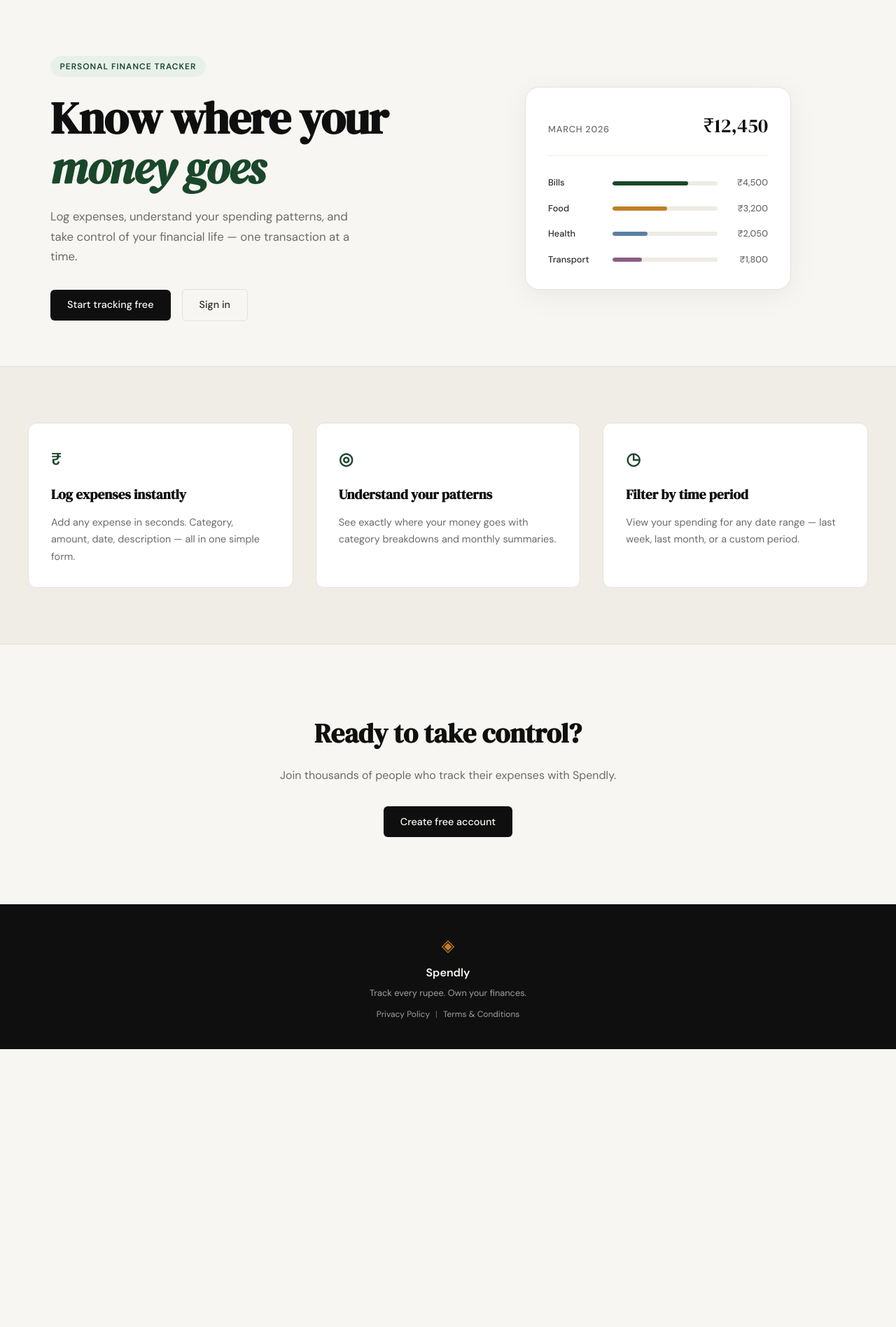
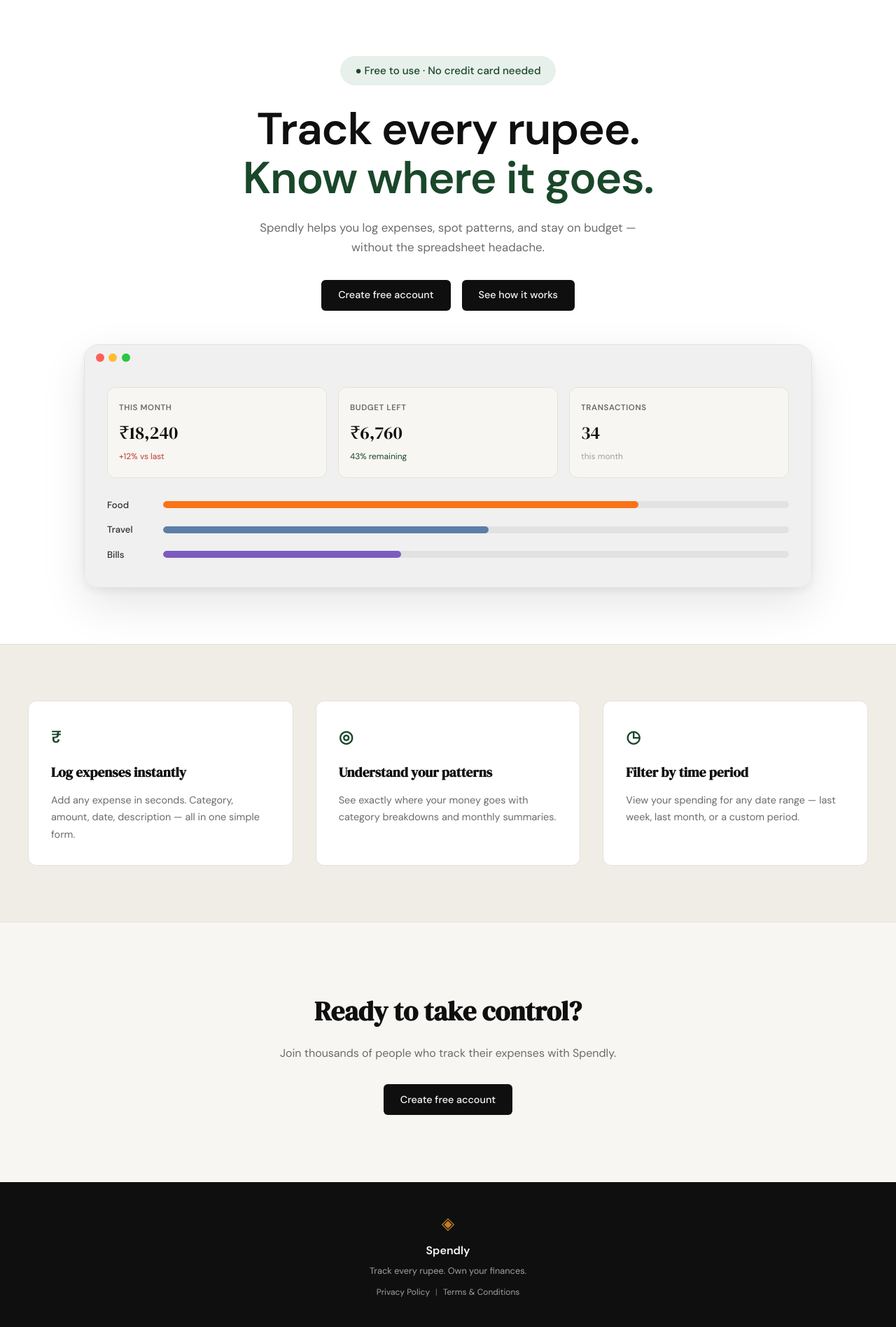
Before and after one commit to mehersaqib931/spendly, a Flask app: page / in a window 1280 px wide. Shown: the part 61-1957 px from the top of the page at 70% size. Before the commit the page ends 1560 px from the top, so only its background shows below. Run offline with Flask 3, Linux system fonts and the light colour scheme.

Commit message:
Redesign hero section with centered layout and dashboard mockup
- Replace two-column hero with centered single-column layout
- Add macOS-style dashboard preview card with stat cards and progress bars
- Hero background white, sans-serif headline, larger badge pill
- Dashboard card background #f0f0f0, wider with more internal padding
- Food bar updated to bright orange #f97316
- Add Privacy Policy and Terms & Conditions footer links and pages

Co-Authored-By: Claude Sonnet 4.6 <noreply@anthropic.com>

```diff
--- a/static/css/style.css
+++ b/static/css/style.css
@@ -124,31 +124,33 @@ a { color: inherit; text-decoration: none; }
 /* ------------------------------------------------------------------ */
 
 .hero {
-    padding: 5rem 2rem 4rem;
-    display: grid;
-    grid-template-columns: 1fr 1fr;
-    gap: 4rem;
-    align-items: center;
-    max-width: var(--max-width);
-    margin: 0 auto;
+    padding: 5rem 2rem 5rem;
+    text-align: center;
+    background: #ffffff;
+}
+
+.hero-content {
+    max-width: 600px;
+    margin: 0 auto 3rem;
 }
 
 .hero-badge {
-    display: inline-block;
+    display: inline-flex;
+    align-items: center;
+    gap: 0.5rem;
     background: var(--accent-light);
     color: var(--accent);
-    font-size: 0.75rem;
-    font-weight: 600;
-    letter-spacing: 0.08em;
-    text-transform: uppercase;
-    padding: 0.35rem 0.85rem;
+    font-size: 0.95rem;
+    font-weight: 500;
+    padding: 0.55rem 1.35rem;
     border-radius: 999px;
-    margin-bottom: 1.5rem;
+    margin-bottom: 1.75rem;
 }
 
 .hero-title {
-    font-family: var(--font-display);
-    font-size: clamp(2.5rem, 5vw, 4rem);
+    font-family: var(--font-body);
+    font-size: clamp(2.5rem, 6vw, 4rem);
+    font-weight: 700;
     line-height: 1.1;
     letter-spacing: -0.02em;
     color: var(--ink);
@@ -156,7 +158,7 @@ a { color: inherit; text-decoration: none; }
 }
 
 .hero-title em {
-    font-style: italic;
+    font-style: normal;
     color: var(--accent);
 }
 
@@ -164,7 +166,6 @@ a { color: inherit; text-decoration: none; }
     font-size: 1.05rem;
     color: var(--ink-muted);
     line-height: 1.7;
-    max-width: 460px;
     margin-bottom: 2rem;
 }
 
@@ -172,6 +173,14 @@ a { color: inherit; text-decoration: none; }
     display: flex;
     gap: 1rem;
     align-items: center;
+    justify-content: center;
+    flex-wrap: wrap;
+}
+
+.hero-mockup {
+    width: 100%;
+    max-width: 1040px;
+    margin: 0 auto;
 }
 
 /* ------------------------------------------------------------------ */
@@ -592,23 +601,165 @@ a { color: inherit; text-decoration: none; }
 }
 
 /* ------------------------------------------------------------------ */
+/* Dashboard preview (macOS window mockup)                            */
+/* ------------------------------------------------------------------ */
+
+.preview-section {
+    padding: 5rem 2rem;
+    background: var(--paper);
+    text-align: center;
+}
+
+.preview-inner {
+    max-width: 800px;
+    margin: 0 auto;
+}
+
+.preview-eyebrow {
+    font-size: 0.75rem;
+    font-weight: 600;
+    letter-spacing: 0.08em;
+    text-transform: uppercase;
+    color: var(--ink-muted);
+    margin-bottom: 2rem;
+}
+
+.macos-window {
+    border-radius: var(--radius-lg);
+    border: 1px solid var(--border);
+    box-shadow: 0 24px 64px rgba(0,0,0,0.1), 0 4px 12px rgba(0,0,0,0.06);
+    overflow: hidden;
+    text-align: left;
+}
+
+.macos-titlebar {
+    background: #f0f0f0;
+    padding: 0.75rem 1rem 0.5rem;
+    display: flex;
+    align-items: center;
+}
+
+.macos-dots { display: flex; gap: 0.4rem; }
+
+.macos-dot {
+    width: 12px;
+    height: 12px;
+    border-radius: 50%;
+    flex-shrink: 0;
+}
+
+.macos-dot-red    { background: #ff5f57; }
+.macos-dot-yellow { background: #ffbd2e; }
+.macos-dot-green  { background: #28c840; }
+
+.macos-window-title {
+    flex: 1;
+    text-align: center;
+    font-size: 0.8rem;
+    font-weight: 500;
+    color: var(--ink-muted);
+    padding-right: 52px; /* offset for dots so title is visually centred */
+}
+
+.macos-body {
+    background: #f0f0f0;
+    padding: 1.75rem 2rem 2.25rem;
+}
+
+.dash-stats {
+    display: grid;
+    grid-template-columns: repeat(3, 1fr);
+    gap: 1rem;
+    margin-bottom: 1.75rem;
+}
+
+.dash-stat-card {
+    background: var(--paper);
+    border: 1px solid var(--border);
+    border-radius: var(--radius-md);
+    padding: 1.25rem 1rem;
+}
+
+.dash-stat-label {
+    font-size: 0.72rem;
+    font-weight: 600;
+    text-transform: uppercase;
+    letter-spacing: 0.05em;
+    color: var(--ink-muted);
+    margin-bottom: 0.4rem;
+}
+
+.dash-stat-value {
+    font-family: var(--font-display);
+    font-size: 1.6rem;
+    color: var(--ink);
+    margin-bottom: 0.2rem;
+}
+
+.dash-stat-change {
+    font-size: 0.75rem;
+    color: var(--ink-faint);
+}
+
+.dash-change-red   { color: var(--danger); }
+.dash-change-green { color: var(--accent); }
+
+.dash-bars {
+    display: flex;
+    flex-direction: column;
+    gap: 0.9rem;
+}
+
+.dash-bar-row {
+    display: grid;
+    grid-template-columns: 68px 1fr;
+    align-items: center;
+    gap: 0.75rem;
+}
+
+.dash-bar-label {
+    font-size: 0.825rem;
+    font-weight: 500;
+    color: var(--ink-soft);
+}
+
+.dash-bar-track {
+    height: 10px;
+    background: #e2e2e2;
+    border-radius: 999px;
+    overflow: hidden;
+}
+
+.dash-bar-fill {
+    height: 100%;
+    border-radius: 999px;
+}
+
+.dash-bar-orange { background: #f97316; }
+.dash-bar-blue   { background: #5b7fa6; }
+.dash-bar-purple { background: #7c5cbf; }
+
+.dash-bar-pct {
+    font-size: 0.775rem;
+    color: var(--ink-faint);
+    text-align: right;
+}
+
+/* ------------------------------------------------------------------ */
 /* Responsive                                                          */
 /* ------------------------------------------------------------------ */
 
 @media (max-width: 900px) {
-    .hero {
-        grid-template-columns: 1fr;
-        text-align: center;
-    }
+    .features-inner { grid-template-columns: 1fr; }
+}
 
-    .hero-subtitle { max-width: 100%; }
-    .hero-actions { justify-content: center; }
-    .hero-visual { display: none; }
-
-    .features-inner { grid-template-columns: 1fr; }
+@media (max-width: 640px) {
+    .dash-stats { grid-template-columns: 1fr; }
+    .macos-body { padding: 1rem 1rem 1.5rem; }
 }
 
 @media (max-width: 600px) {
     .nav-links a:not(.nav-cta) { display: none; }
-    .hero { padding: 3rem 1rem 2rem; }
+    .hero { padding: 3.5rem 1.25rem 3.5rem; }
+    .hero-content { margin-bottom: 2rem; }
 }
--- a/templates/landing.html
+++ b/templates/landing.html
@@ -5,63 +5,74 @@
 {% block content %}
 
 <section class="hero">
-    <div class="hero-inner">
-        <div class="hero-badge">Personal Finance Tracker</div>
+    <div class="hero-content">
+        <div class="hero-badge">● Free to use · No credit card needed</div>
         <h1 class="hero-title">
-            Know where your<br>
-            <em>money goes</em>
+            Track every rupee.<br>
+            <em>Know where it goes.</em>
         </h1>
         <p class="hero-subtitle">
-            Log expenses, understand your spending patterns,
-            and take control of your financial life —
-            one transaction at a time.
+            Spendly helps you log expenses, spot patterns, and stay
+            on budget — without the spreadsheet headache.
         </p>
         <div class="hero-actions">
-            <a href="{{ url_for('register') }}" class="btn-primary">Start tracking free</a>
-            <a href="{{ url_for('login') }}" class="btn-ghost">Sign in</a>
+            <a href="{{ url_for('register') }}" class="btn-primary">Create free account</a>
+            <a href="#features" class="btn-primary">See how it works</a>
         </div>
     </div>
-    <div class="hero-visual">
-        <div class="mock-card">
-            <div class="mock-card-header">
-                <span class="mock-label">March 2026</span>
-                <span class="mock-total">₹12,450</span>
+    <div class="hero-mockup">
+        <div class="macos-window">
+            <div class="macos-titlebar">
+                <div class="macos-dots">
+                    <span class="macos-dot macos-dot-red"></span>
+                    <span class="macos-dot macos-dot-yellow"></span>
+                    <span class="macos-dot macos-dot-green"></span>
+                </div>
             </div>
-            <div class="mock-bars">
-                <div class="mock-bar-row">
-                    <span class="mock-cat">Bills</span>
-                    <div class="mock-bar-track">
-                        <div class="mock-bar" style="width: 72%"></div>
+            <div class="macos-body">
+                <div class="dash-stats">
+                    <div class="dash-stat-card">
+                        <p class="dash-stat-label">This month</p>
+                        <p class="dash-stat-value">₹18,240</p>
+                        <p class="dash-stat-change dash-change-red">+12% vs last</p>
                     </div>
-                    <span class="mock-amt">₹4,500</span>
+                    <div class="dash-stat-card">
+                        <p class="dash-stat-label">Budget left</p>
+                        <p class="dash-stat-value">₹6,760</p>
+                        <p class="dash-stat-change dash-change-green">43% remaining</p>
+                    </div>
+                    <div class="dash-stat-card">
+                        <p class="dash-stat-label">Transactions</p>
+                        <p class="dash-stat-value">34</p>
+                        <p class="dash-stat-change">this month</p>
+                    </div>
                 </div>
-                <div class="mock-bar-row">
-                    <span class="mock-cat">Food</span>
-                    <div class="mock-bar-track">
-                        <div class="mock-bar mock-bar-2" style="width: 52%"></div>
+                <div class="dash-bars">
+                    <div class="dash-bar-row">
+                        <span class="dash-bar-label">Food</span>
+                        <div class="dash-bar-track">
+                            <div class="dash-bar-fill dash-bar-orange" style="width: 76%"></div>
+                        </div>
                     </div>
-                    <span class="mock-amt">₹3,200</span>
-                </div>
-                <div class="mock-bar-row">
-                    <span class="mock-cat">Health</span>
-                    <div class="mock-bar-track">
-                        <div class="mock-bar mock-bar-3" style="width: 33%"></div>
+                    <div class="dash-bar-row">
+                        <span class="dash-bar-label">Travel</span>
+                        <div class="dash-bar-track">
+                            <div class="dash-bar-fill dash-bar-blue" style="width: 52%"></div>
+                        </div>
                     </div>
-                    <span class="mock-amt">₹2,050</span>
-                </div>
-                <div class="mock-bar-row">
-                    <span class="mock-cat">Transport</span>
-                    <div class="mock-bar-track">
-                        <div class="mock-bar mock-bar-4" style="width: 28%"></div>
+                    <div class="dash-bar-row">
+                        <span class="dash-bar-label">Bills</span>
+                        <div class="dash-bar-track">
+                            <div class="dash-bar-fill dash-bar-purple" style="width: 38%"></div>
+                        </div>
                     </div>
-                    <span class="mock-amt">₹1,800</span>
                 </div>
             </div>
         </div>
     </div>
 </section>
 
-<section class="features">
+<section class="features" id="features">
     <div class="features-inner">
         <div class="feature-card">
             <div class="feature-icon">₹</div>
@@ -81,6 +92,7 @@
     </div>
 </section>
 
+
 <section class="cta-section">
     <div class="cta-inner">
         <h2 class="cta-title">Ready to take control?</h2>
```
